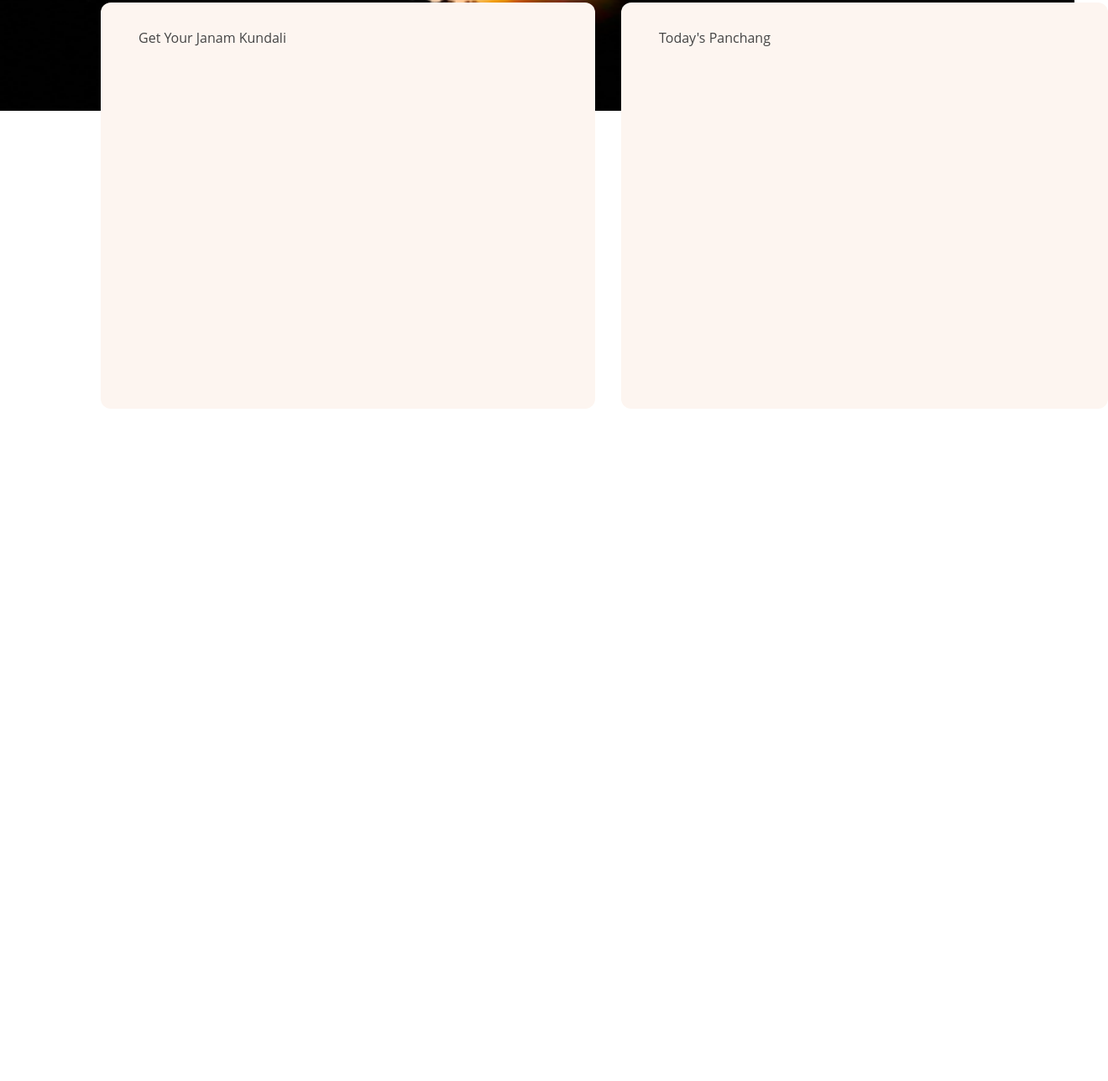
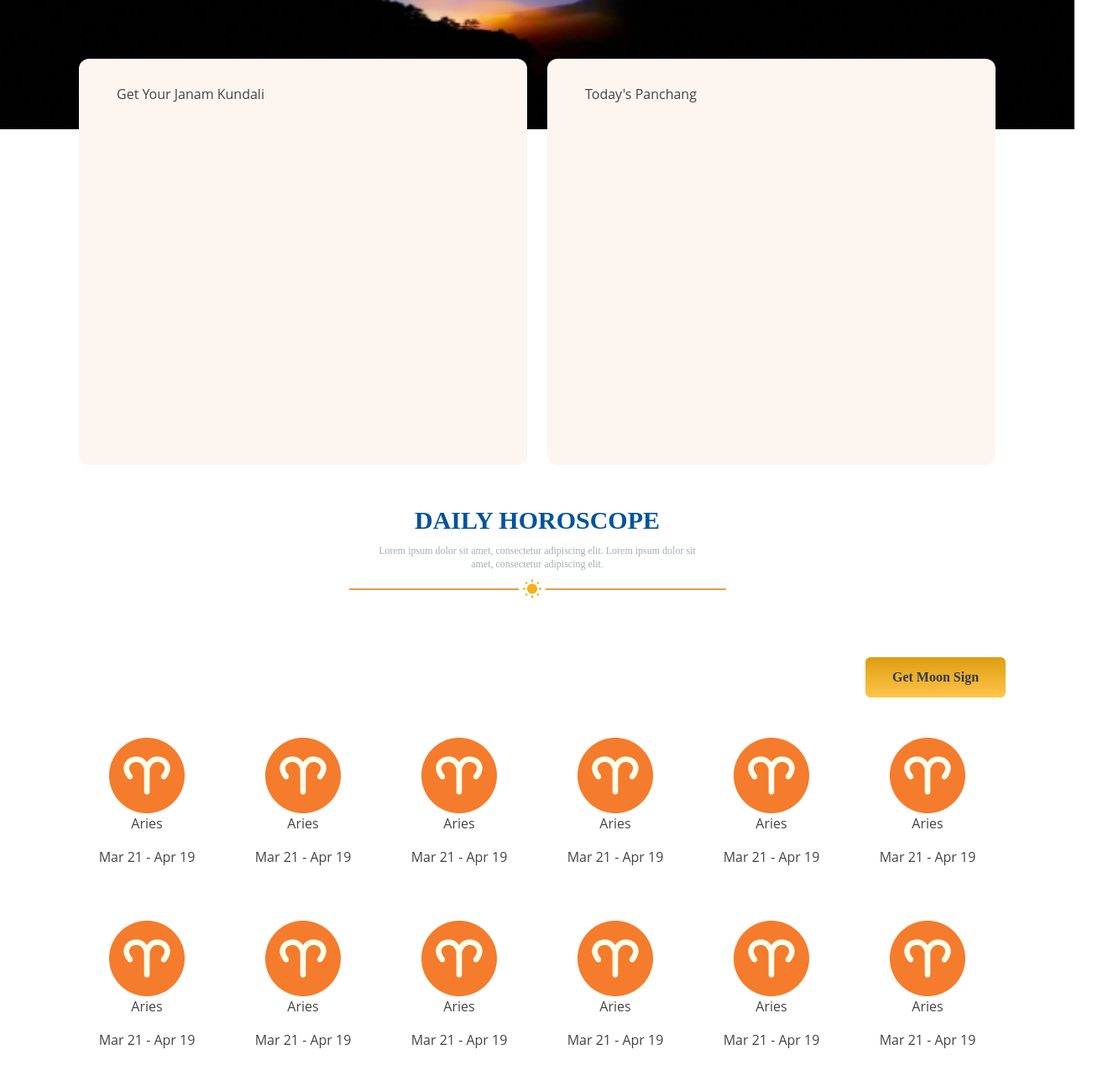
Before and after one commit to ManozP/BlameTheStars, a plain HTML site: page index.html in a window 1280 px wide. Shown: the part 518-1806 px from the top of the page at 84% size, 1320 px wide, since content can reach past the window. Before the commit the page ends 1005 px from the top, so only its background shows below. Drawn offline with Linux system fonts and the light colour scheme.

Commit message:
Horoscope list

```diff
--- a/css/style.css
+++ b/css/style.css
@@ -462,17 +462,14 @@ h1, h2, h3, h4, h5, h6 {
 # Banner Section
 --------------------------------------------------------------*/
 .banner img {
+  /* max-width: 100%;
+  max-height: 500px; */
   width: 100%;
   height: 500px;
-  position: absolute;
-  top: 150px;
-  left: 0;
   z-index: -100;
 }
 
 .askques h1 {
-  height: 54px;
-  width: 378px;
   position: absolute;
   left: 119px;
   top: 251px;
@@ -496,10 +493,8 @@ h1, h2, h3, h4, h5, h6 {
   padding: 0 15px;
 }
 
-.bannersection {
-  position: absolute;
-  top: 521px;
-  width: 80%;
+.get_kundali {
+  margin-top: -100px;
 }
 
 .row {
@@ -507,23 +502,84 @@ h1, h2, h3, h4, h5, h6 {
 }
 
 .kundalibox {
-  position: absolute;
-  height: 484px;
-  width: 589px;
-  left: 120px;
+  width: 100%;
   border-radius: 12px;
   padding: 30px 45px 33px 45px;
   background: #FDF5F0;
+  height: 484px;
 }
 
 .panchangbox {
-  position: absolute;
-  height: 484px;
-  width: 580px;
-  left: 740px;
+  width: 100%;
   border-radius: 12px;
   padding: 30px 45px 33px 45px;
   background: #FDF5F0;
+  height: 484px;
+}
+
+.get_horoscope {
+  padding: 45px 0px;
+  text-align: center;
+}
+
+.get_title {
+  padding-bottom: 5px;
+  border-bottom: 2px solid #F2994A;
+  text-align: center;
+  position: relative;
+  display: inline-block;
+  padding-left: 30px;
+  padding-right: 30px;
+  margin: 0 auto;
+  width: 449px;
+}
+
+.get_title h3 {
+  color: #01539E;
+  font-family: Proza Libre;
+  font-size: 30px;
+  line-height: 41px;
+  font-weight: bold;
+}
+
+.get_title p {
+  color: #A5ADB6;
+  font-family: Nunito;
+  font-style: normal;
+  font-weight: normal;
+  font-size: 12px;
+  line-height: 16px;
+}
+
+.get_title img {
+  position: absolute;
+  left: 45%;
+  right: auto;
+  top: 84%;
+  background: #fff;
+  padding: 5px;
+}
+
+.get_moon_sign {
+  float: right;
+  background: linear-gradient(180deg, #DE9D12 0%, #FFC54A 100%);
+  border-radius: 6px;
+  border: none;
+  height: 48px;
+  width: 167px;
+  font-family: Nunito;
+  font-style: normal;
+  font-weight: bold;
+  font-size: 16px;
+  line-height: 22px;
+  text-align: center;
+  color: #343A40;
+  margin-top: 80px;
+}
+
+.moonsign_card img {
+  width: 90px;
+  height: 90px;
 }
 
 /*======================================
--- a/index.html
+++ b/index.html
@@ -19,7 +19,7 @@
 <body>
 
   <!-- ======= Top Bar ======= -->
-  <div id="topbar" class="d-flex align-items-center fixed-top">
+  <div id="topbar" class="d-flex align-items-center ">
     <div class="container d-flex justify-content-between">
       <div class="contact-info d-flex align-items-center">
         <i class="bi bi-telephone"></i> +1 5589 55488 55 | +977-9810099062
@@ -30,10 +30,12 @@
           <span class="d-none d-md-inline">Login</span> / Register</a>
       </div>
     </div>
+    <div class="clearfix">
+    </div>
   </div>
 
   <!-- ======= Header ======= -->
-  <header id="header" class="fixed-top">
+  <header id="header" class="">
     <div class="container d-flex align-items-center">
       <a href="index.html" class="logo me-auto"><img src="images/logo.png" alt="" class="img-fluid"></a>
       <nav id="navbar" class="navbar order-last order-lg-0">
@@ -56,12 +58,15 @@
         <i class="bi bi-list mobile-nav-toggle"></i>
       </nav><!-- .navbar -->
     </div>
+    <div class="clearfix">
+    </div>
   </header><!-- End Header -->
 
   <main>
     <div class="banner">
+      <figure>
         <img src="images/banner1.png" alt="">
-    </div>
+      </figure>
       <div class="askques">
         <h1>Ask Any Questions</h1>
         <form action="/action_page.php">
@@ -73,14 +78,135 @@
           </select>
         </form>
       </div>
-    <div class="bannersection">
+      <div class="clearfix">
+      </div>
+    </div>
+
+    <div class="get_kundali">
+      <div class="container">
         <div class="row">
-        <div class="col kundalibox">
+          <div class="col-md-6">
+            <div class="kundalibox">
               <p>Get Your Janam Kundali</p>
             </div>
-        <div class="col panchangbox">
+          </div>
+          <div class="col-md-6">
+            <div class="panchangbox">
               <p>Today's Panchang</p>
             </div>
+          </div>
+          <div class="clearfix">
+          </div>
+        </div>
+      </div>
+      <div class="clearfix">
+      </div>
+    </div>
+
+    <div class="get_horoscope">
+      <div class="container">
+        <div class="get_title">
+          <h3>DAILY HOROSCOPE</h3>
+          <p>Lorem ipsum dolor sit amet, consectetur adipiscing elit. Lorem ipsum dolor sit amet, consectetur adipiscing elit. </p>
+          <img src="images/vector.png" alt="">
+        </div>
+        <div class="">
+          <button class="get_moon_sign" type="button" name="button">Get Moon Sign</button>
+        </div>
+        <div class="clearfix">
+        </div>
+        <div class="horoscope_list">
+          <div class="row">
+            <div class="col-lg-2 col-md-3 col-sm-6 col-xs-12">
+              <div class="moonsign_card pt-5">
+                <img src="images/aries.png" alt="">
+                <p>Aries</p>
+                <p>Mar 21 - Apr 19</p>
+              </div>
+            </div>
+            <div class="col-lg-2 col-md-3 col-sm-6 col-xs-12">
+              <div class="moonsign_card pt-5">
+                <img src="images/aries.png" alt="">
+                <p>Aries</p>
+                <p>Mar 21 - Apr 19</p>
+              </div>
+            </div>
+            <div class="col-lg-2 col-md-3 col-sm-6 col-xs-12">
+              <div class="moonsign_card pt-5">
+                <img src="images/aries.png" alt="">
+                <p>Aries</p>
+                <p>Mar 21 - Apr 19</p>
+              </div>
+            </div>
+            <div class="col-lg-2 col-md-3 col-sm-6 col-xs-12">
+              <div class="moonsign_card pt-5">
+                <img src="images/aries.png" alt="">
+                <p>Aries</p>
+                <p>Mar 21 - Apr 19</p>
+              </div>
+            </div>
+            <div class="col-lg-2 col-md-3 col-sm-6 col-xs-12">
+              <div class="moonsign_card pt-5">
+                <img src="images/aries.png" alt="">
+                <p>Aries</p>
+                <p>Mar 21 - Apr 19</p>
+              </div>
+            </div>
+            <div class="col-lg-2 col-md-3 col-sm-6 col-xs-12">
+              <div class="moonsign_card pt-5">
+                <img src="images/aries.png" alt="">
+                <p>Aries</p>
+                <p>Mar 21 - Apr 19</p>
+              </div>
+            </div>
+            <div class="col-lg-2 col-md-3 col-sm-6 col-xs-12">
+              <div class="moonsign_card pt-5">
+                <img src="images/aries.png" alt="">
+                <p>Aries</p>
+                <p>Mar 21 - Apr 19</p>
+              </div>
+            </div>
+            <div class="col-lg-2 col-md-3 col-sm-6 col-xs-12">
+              <div class="moonsign_card pt-5">
+                <img src="images/aries.png" alt="">
+                <p>Aries</p>
+                <p>Mar 21 - Apr 19</p>
+              </div>
+            </div>
+            <div class="col-lg-2 col-md-3 col-sm-6 col-xs-12">
+              <div class="moonsign_card pt-5">
+                <img src="images/aries.png" alt="">
+                <p>Aries</p>
+                <p>Mar 21 - Apr 19</p>
+              </div>
+            </div>
+            <div class="col-lg-2 col-md-3 col-sm-6 col-xs-12">
+              <div class="moonsign_card pt-5">
+                <img src="images/aries.png" alt="">
+                <p>Aries</p>
+                <p>Mar 21 - Apr 19</p>
+              </div>
+            </div>
+            <div class="col-lg-2 col-md-3 col-sm-6 col-xs-12">
+              <div class="moonsign_card pt-5">
+                <img src="images/aries.png" alt="">
+                <p>Aries</p>
+                <p>Mar 21 - Apr 19</p>
+              </div>
+            </div>
+            <div class="col-lg-2 col-md-3 col-sm-6 col-xs-12">
+              <div class="moonsign_card pt-5">
+                <img src="images/aries.png" alt="">
+                <p>Aries</p>
+                <p>Mar 21 - Apr 19</p>
+              </div>
+            </div>
+            <div class="clearfix">
+            </div>
+          </div>
+        </div>
+      </div>
+      <div class="clearfix">
       </div>
     </div>
 
```
Also changed, not shown: images/Vector.png (added), images/aries.png (added). Lines whose indentation alone changed are shown as unchanged.
